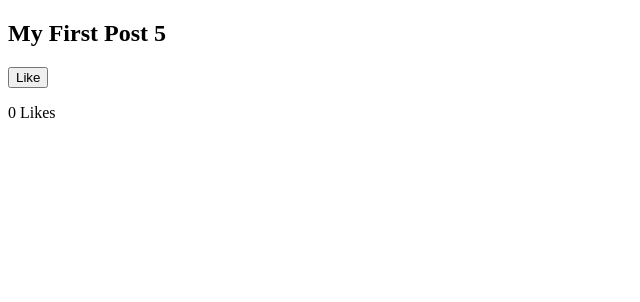
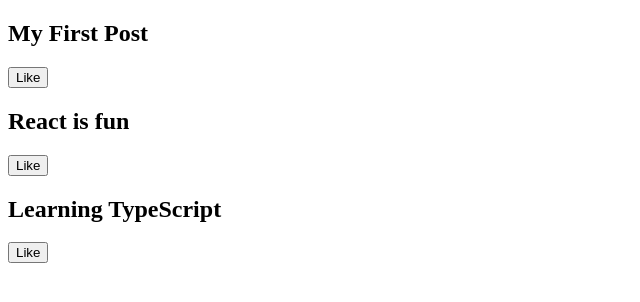
Before and after one commit to realblackblur/React-Tailwind-Learnings, a React (Vite) app: page / in a window 1280 px wide. Shown: the top 302 px of the page, without its empty margins (0-640 px from the left). Built offline with nearby package versions, Linux system fonts and the light colour scheme.

Commit message:
feat: add LikeList component which renders multiple LikeButton from array of titles

```diff
--- a/src/App.tsx
+++ b/src/App.tsx
@@ -1,9 +1,9 @@
-import LikeButton from "./components/LikeButton";
+import LikeList from "./components/LikeList";
 
 const App = () => {
   return (
     <>
-      <LikeButton title="My First Post " extra={5}/>
+      <LikeList />
     </>
   );
 };
--- a/src/components/LikeButton.tsx
+++ b/src/components/LikeButton.tsx
@@ -2,10 +2,9 @@ import { useState } from "react";
 
 interface LikeButtonProps {
   title: string;
-  extra: number;
 }
 
-const LikeButton = ({ title, extra }: LikeButtonProps) => {
+const LikeButton = ({ title }: LikeButtonProps) => {
   const [state, setState] = useState({ liked: false, count: 0 });
 
   const handleClick = () => {
@@ -17,18 +16,9 @@ const LikeButton = ({ title, extra }: LikeButtonProps) => {
 
   return (
     <>
-      <h2>
-        {title}
-        {extra}
-      </h2>
-      <button
-        onClick={() => {
-          handleClick();
-        }}
-      >
-        {state.liked ? "Unlike" : "Like"}
-      </button>
-      <p>{state.count} Likes</p>
+      <h2>{title}</h2>
+      <button onClick={handleClick}>{state.liked ? "Unlike" : "Like"}</button>
+      {state.count > 0 && <p>You have {state.count} likes</p>}
     </>
   );
 };
--- /dev/null
+++ b/src/components/LikeList.tsx
@@ -0,0 +1,21 @@
+import LikeButton from "./LikeButton";
+
+const postTitles: string[] = [
+  "My First Post",
+  "React is fun",
+  "Learning TypeScript",
+];
+
+const LikeList = () => {
+  return (
+    <>
+      {postTitles.map((postTitle) => (
+        <LikeButton title={postTitle} key={postTitle} />
+      ))}
+
+      {postTitles.length === 0 && <p>No Posts Yet!</p>}
+    </>
+  );
+};
+
+export default LikeList;
```
